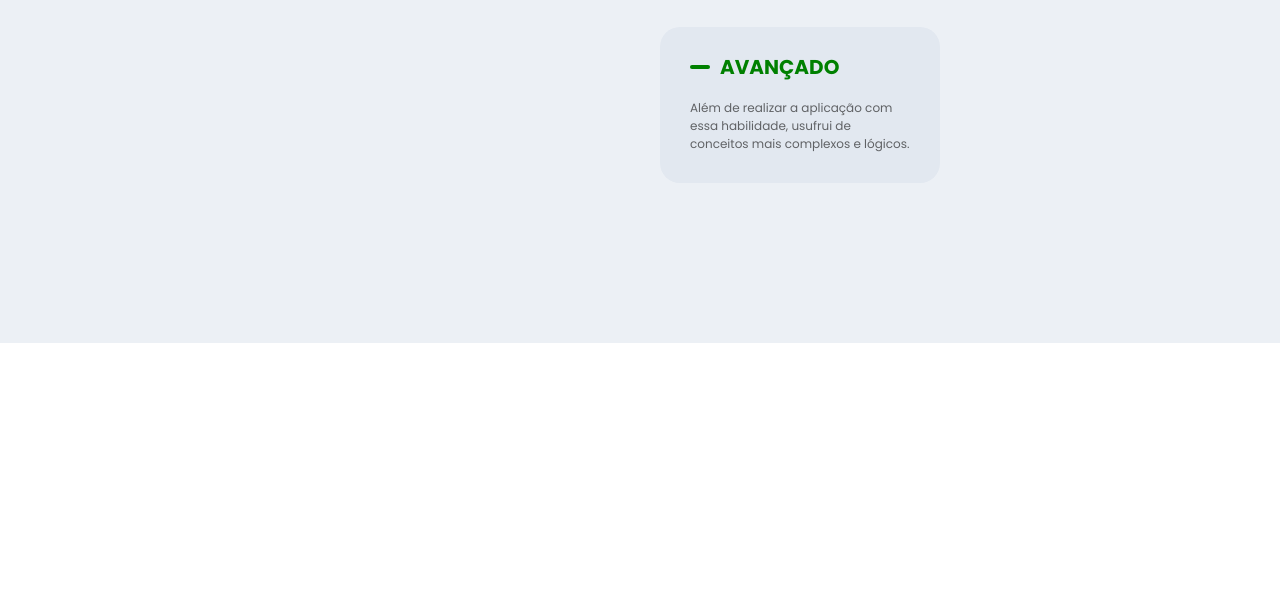
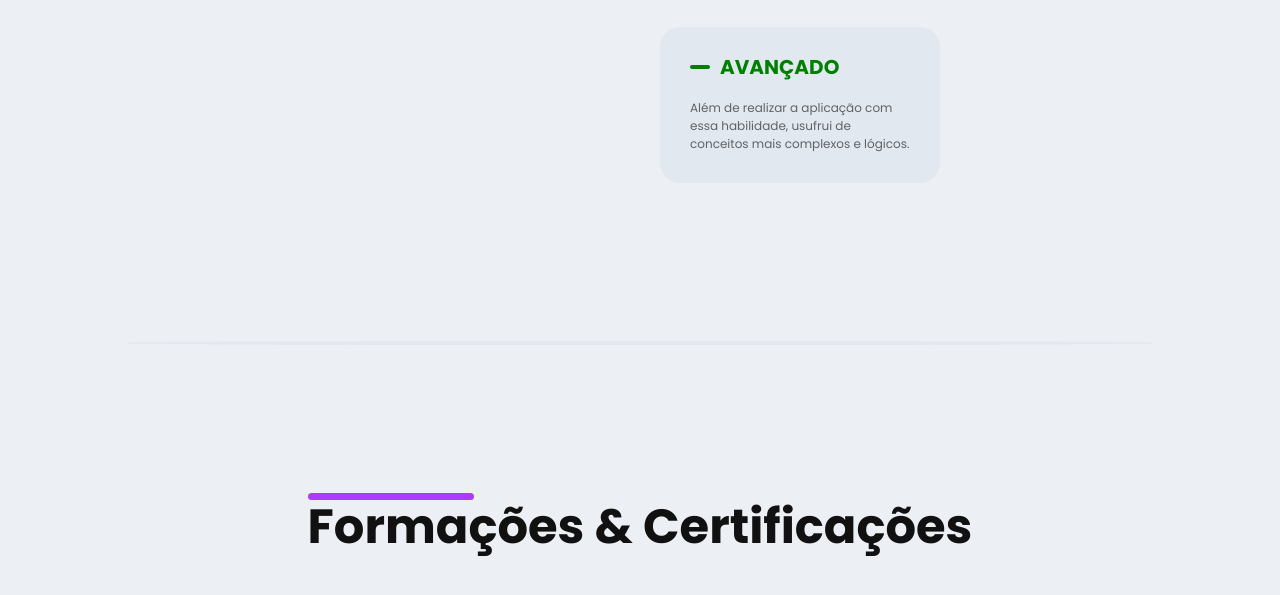
Before and after one commit to MelloNickolas/Portfolio, a plain HTML site: page index.html in a window 1280 px wide. Shown: the part 2117-2712 px from the top of the page. Before the commit the page ends 2460 px from the top, so only its background shows below. Drawn offline with nearby package versions, Linux system fonts and the light colour scheme.

Commit message:
Formacoes Title
Ajustando o tamanho do titulo de formacoes

```diff
--- a/css/pages/home.css
+++ b/css/pages/home.css
@@ -69,7 +69,7 @@
 
 .sobre-foto img {
   display: block;
-  border-radius: 10%;
+  border-radius: 50%;
   object-fit: cover;
   border: solid 5px #AC3AFF;
   height: 400px;
@@ -785,3 +785,53 @@
     width: 30px;
   }
 }
+
+
+
+
+
+
+
+
+
+
+
+
+
+
+/* Formacoes e Cerificacoes CSS*/
+
+.formacoes-bg {
+  background-color: var(--cor-n10);
+  padding: 20vh 0;
+  position: relative;
+}
+.formacoes-bg::before{
+  content: "";
+  position: absolute;
+  width: 80%;
+  height: 4px;
+  border-radius: 40%;
+  background-color: var(--cor-n9);
+  top: 0;
+  left: 50%;
+  transform: translate(-50%, -50%);
+}
+
+.formacoes {
+  display: flex;
+  justify-content: center;
+}
+.formacoes > h1 {
+  font: 700 3rem / 1 "Poppins", sans-serif;
+  position: relative;
+}
+.formacoes > h1::before{
+  content: "";
+  position: absolute;
+  width: 25%;
+  height: 7px;
+  border-radius: 30px;
+  background-color: #AC3AFF;
+  top: -10px;
+}
--- a/index.html
+++ b/index.html
@@ -334,7 +334,23 @@
     </div>
   </article>
 
+  <article class="formacoes-bg">
+    <div class="formacoes container">
+      <h1 class="cor-n0">Formações & Certificações</h1>
 
+      <div class="formacoes-card-box">
+        <div class="formacoes-card">
+          <picture>
+
+          </picture>
+          <div class="formacoes-card-content">
+
+          </div>
+
+        </div>
+      </div>
+    </div>
+  </article>
 
 
 
```
